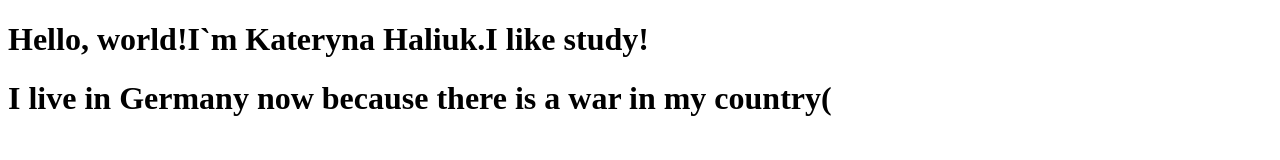
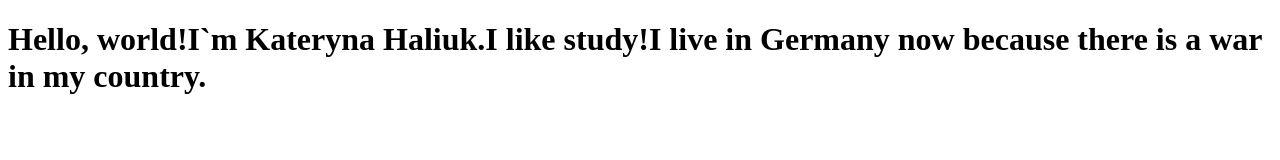
Before and after one commit to KatyaHaliuk/lab1, a plain HTML site: page index.html in a window 1280 px wide. Drawn offline with Linux system fonts and the light colour scheme.

Commit message:
Update index.html

```diff
--- a/index.html
+++ b/index.html
@@ -6,7 +6,6 @@
     <title>A Test Page</title>
   </head>
   <body>
-    <H1>Hello, world!I`m Kateryna Haliuk.I like study!</H1>
-    <H1>I live in Germany now because there is a war in my country(</H1>
+    <H1>Hello, world!I`m Kateryna Haliuk.I like study!I live in Germany now because there is a war in my country.</H1>
   </body>
 </html>
```
